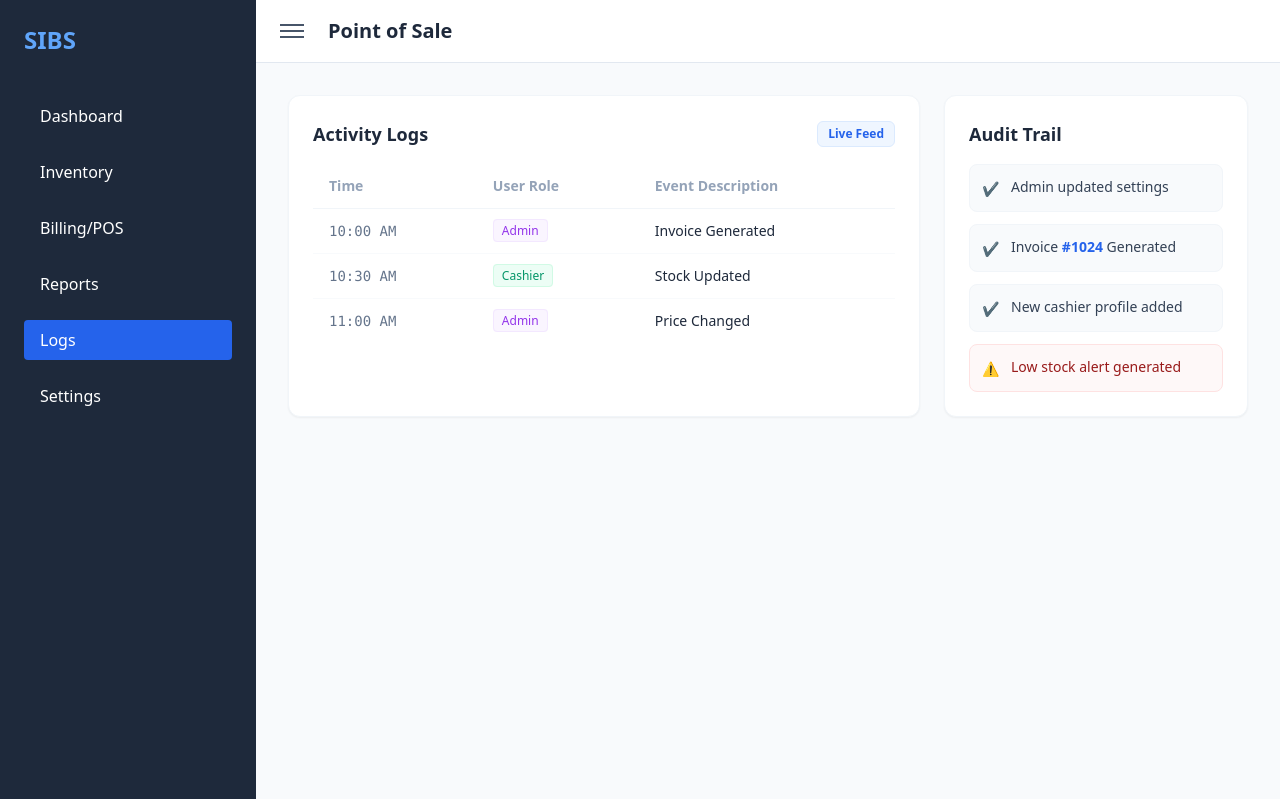
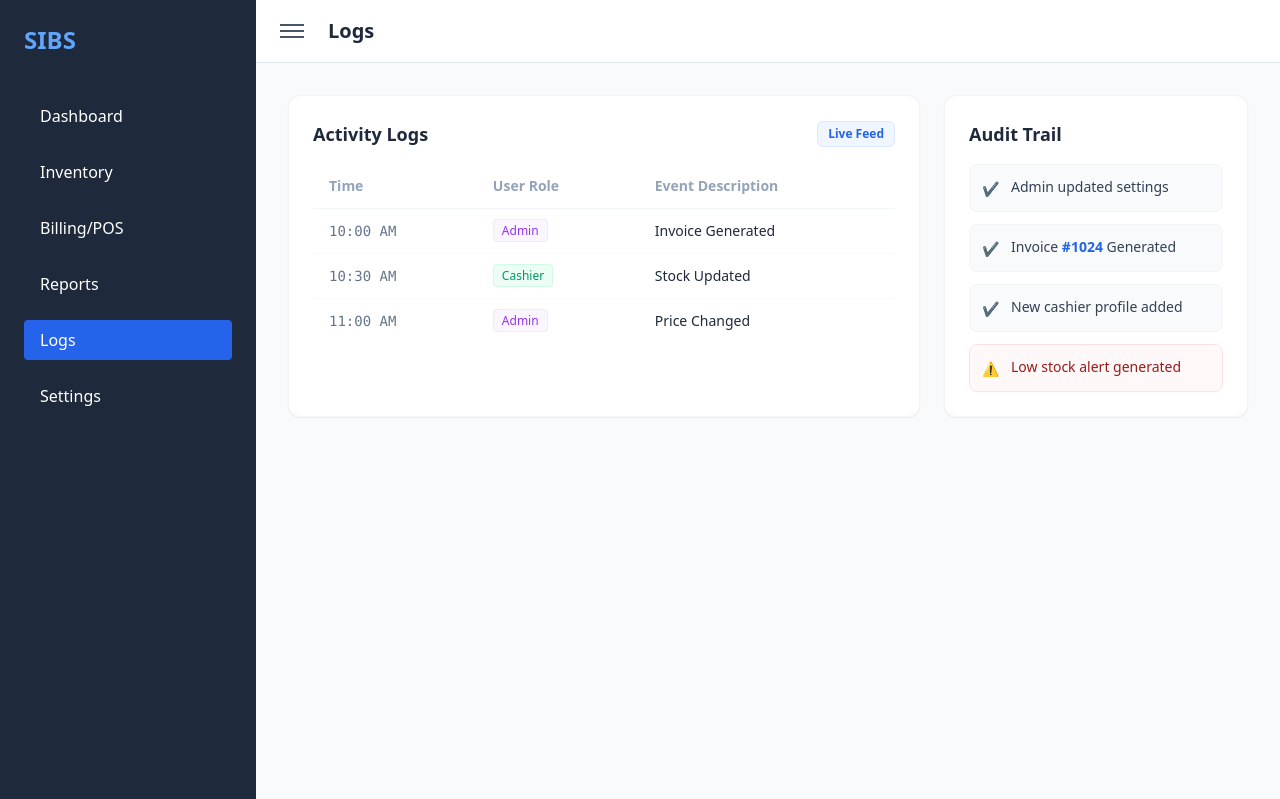
Before and after one commit to wtvimsupposedtotype/second-semester-group-project, a PHP site: page /logs.php in a window 1280 px wide. Shown: the top 799 px of the page. Run offline with PHP 8.4, Linux system fonts and the light colour scheme; some libraries are stand-ins or nearby versions.

Commit message:
small updates

```diff
--- a/logs.php
+++ b/logs.php
@@ -25,7 +25,7 @@ include 'includes/sidebar.php';
                     <span class="block w-6 h-0.5 bg-slate-600 mb-1"></span>
                     <span class="block w-6 h-0.5 bg-slate-600"></span>
                 </button>
-                <h1 class="text-xl font-bold text-slate-800">Point of Sale</h1>
+                <h1 class="text-xl font-bold text-slate-800">Logs</h1>
             </div>
         </header>
 
--- a/report.php
+++ b/report.php
@@ -24,7 +24,7 @@ include 'includes/db.php';
                     <span class="block w-6 h-0.5 bg-slate-600 mb-1"></span>
                     <span class="block w-6 h-0.5 bg-slate-600"></span>
                 </button>
-                <h1 class="text-xl font-bold text-slate-800">Inventory Management</h1>
+                <h1 class="text-xl font-bold text-slate-800">Reports</h1>
             </div>
 
         </header>
```
